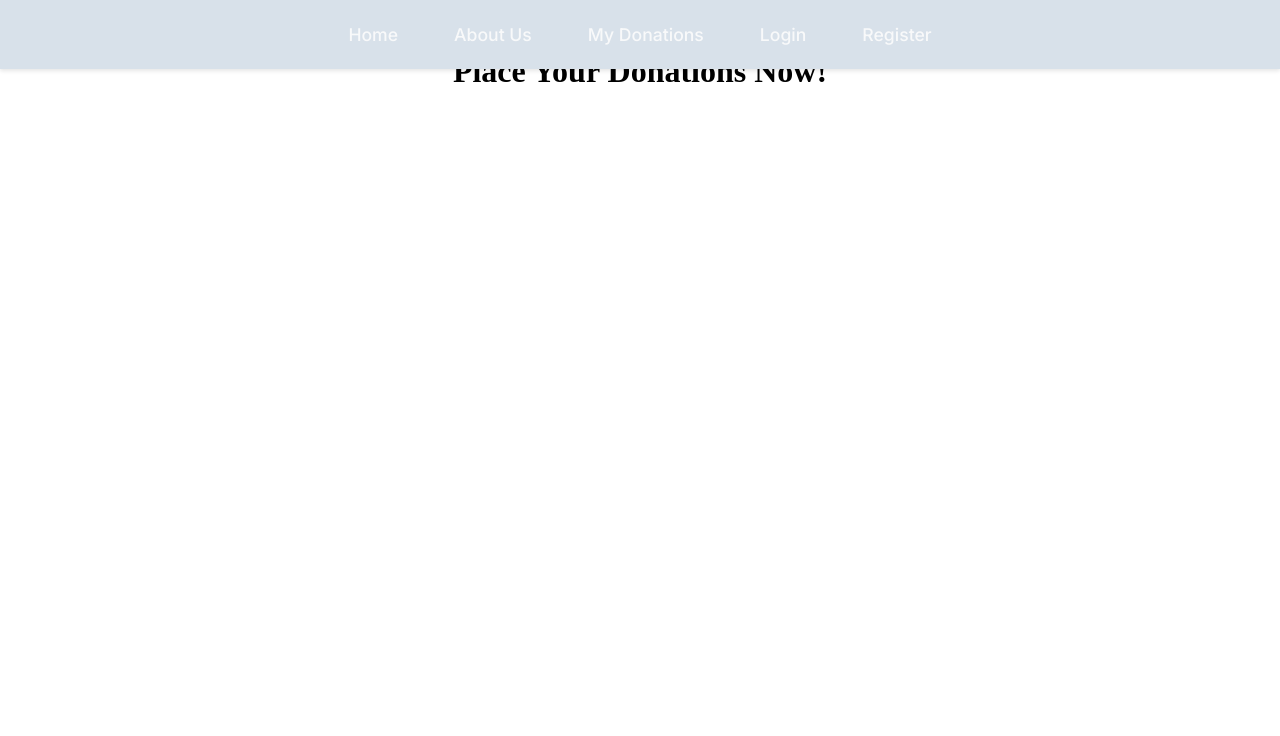
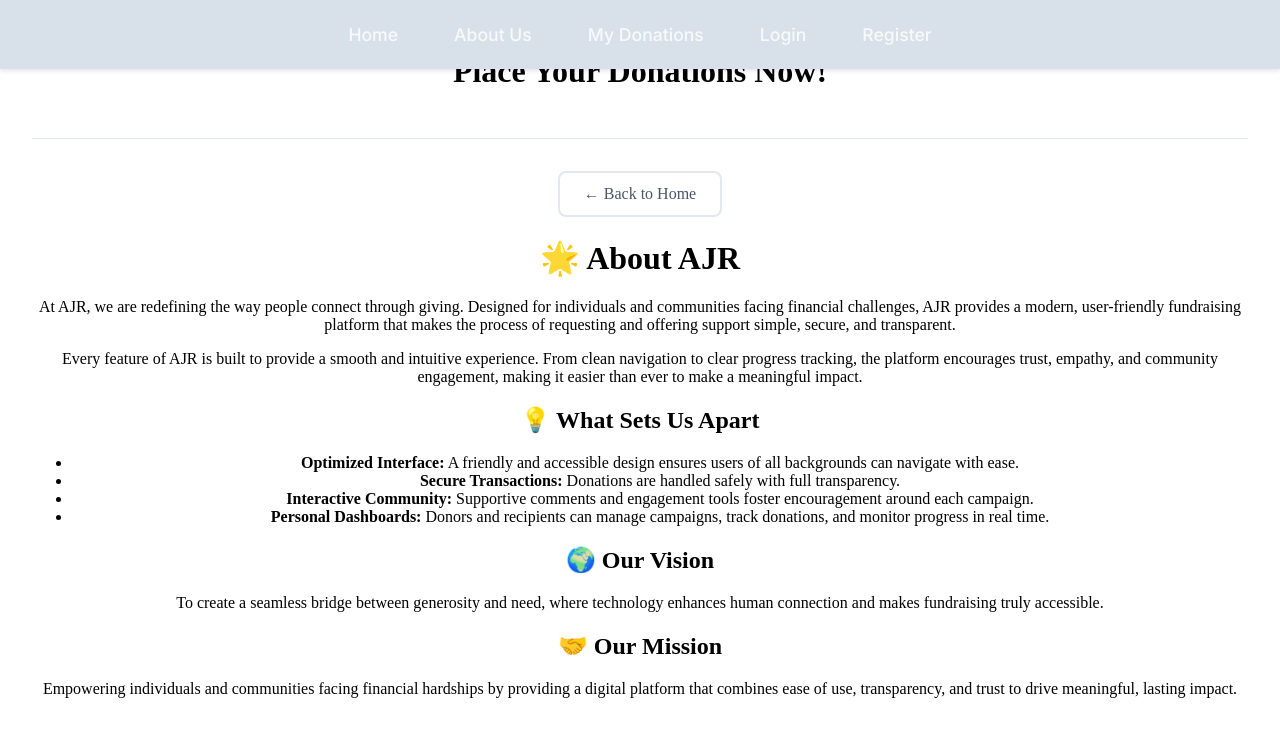
Before and after one commit to Malak1805/Ajr-frontend, a React (Vite) app: page /about in a window 1280 px wide. Shown: the top 736 px of the page. Built offline with nearby package versions, Linux system fonts and the light colour scheme; no server answers.

Commit message:
added the about page

```diff
--- a/src/App.jsx
+++ b/src/App.jsx
@@ -13,6 +13,7 @@ import Account from './pages/Account'
 import EditAccount from './pages/EditAccount'
 import Settings from './pages/Settings'
 import UpdatePassword from './pages/UpdatePassword'
+import About from './pages/About'
 import { useState } from 'react'
 import DonationList from './components/DonationList'
 import Client from '../services/Api'
@@ -70,6 +71,7 @@ const [postsUpdated, setPostsUpdated] = useState(false)
           <Route path="/posts/:postId/donations" element={<Donation />} />
           <Route path="/account" element={<Account  />} />
           <Route path="/account/edit" element={<EditAccount />} />
+          <Route path="/about" element={<About />} />
           <Route path="/account/settings" element={<Settings />} />
           <Route path="/account/password" element={<UpdatePassword />} />
           <Route path="/auth/register" element={<RegisterForm />} />
--- a/src/pages/About.jsx
+++ b/src/pages/About.jsx
@@ -1,7 +1,50 @@
+import { Link } from "react-router"
+
 const About = () => {
 return(
   <>
+<div className="about-container">
+      <div className="back-link-container">
+        <Link to="/" className="back-link">
+          ← Back to Home
+        </Link>
+      </div>
+      <h1 className="about-heading">🌟 About AJR</h1>
+      <p>
+        At AJR, we are redefining the way people connect through giving. Designed for individuals and communities facing financial challenges, AJR provides a modern, user-friendly fundraising platform that makes the process of requesting and offering support simple, secure, and transparent.
+      </p>
+      <p>
+        Every feature of AJR is built to provide a smooth and intuitive experience. From clean navigation to clear progress tracking, the platform encourages trust, empathy, and community engagement, making it easier than ever to make a meaningful impact.
+      </p>
 
+      <h2 className="section-heading">💡 What Sets Us Apart</h2>
+      <ul>
+        <li>
+          <strong>Optimized Interface:</strong> A friendly and accessible design ensures users of all backgrounds can navigate with ease.
+        </li>
+        <li>
+          <strong>Secure Transactions:</strong> Donations are handled safely with full transparency.
+        </li>
+        <li>
+          <strong>Interactive Community:</strong> Supportive comments and engagement tools foster encouragement around each campaign.
+        </li>
+        <li>
+          <strong>Personal Dashboards:</strong> Donors and recipients can manage campaigns, track donations, and monitor progress in real time.
+        </li>
+      </ul>
+
+      <h2 className="section-heading">🌍 Our Vision</h2>
+      <p>
+        To create a seamless bridge between generosity and need, where technology enhances human connection and makes fundraising truly accessible.
+      </p>
+
+      <h2 className="section-heading">🤝 Our Mission</h2>
+      <p>
+        Empowering individuals and communities facing financial hardships by providing a digital platform that combines ease of use, transparency, and trust to drive meaningful, lasting impact.
+      </p>
+    </div>
   </>
 )
 }
+
+export default About
```
